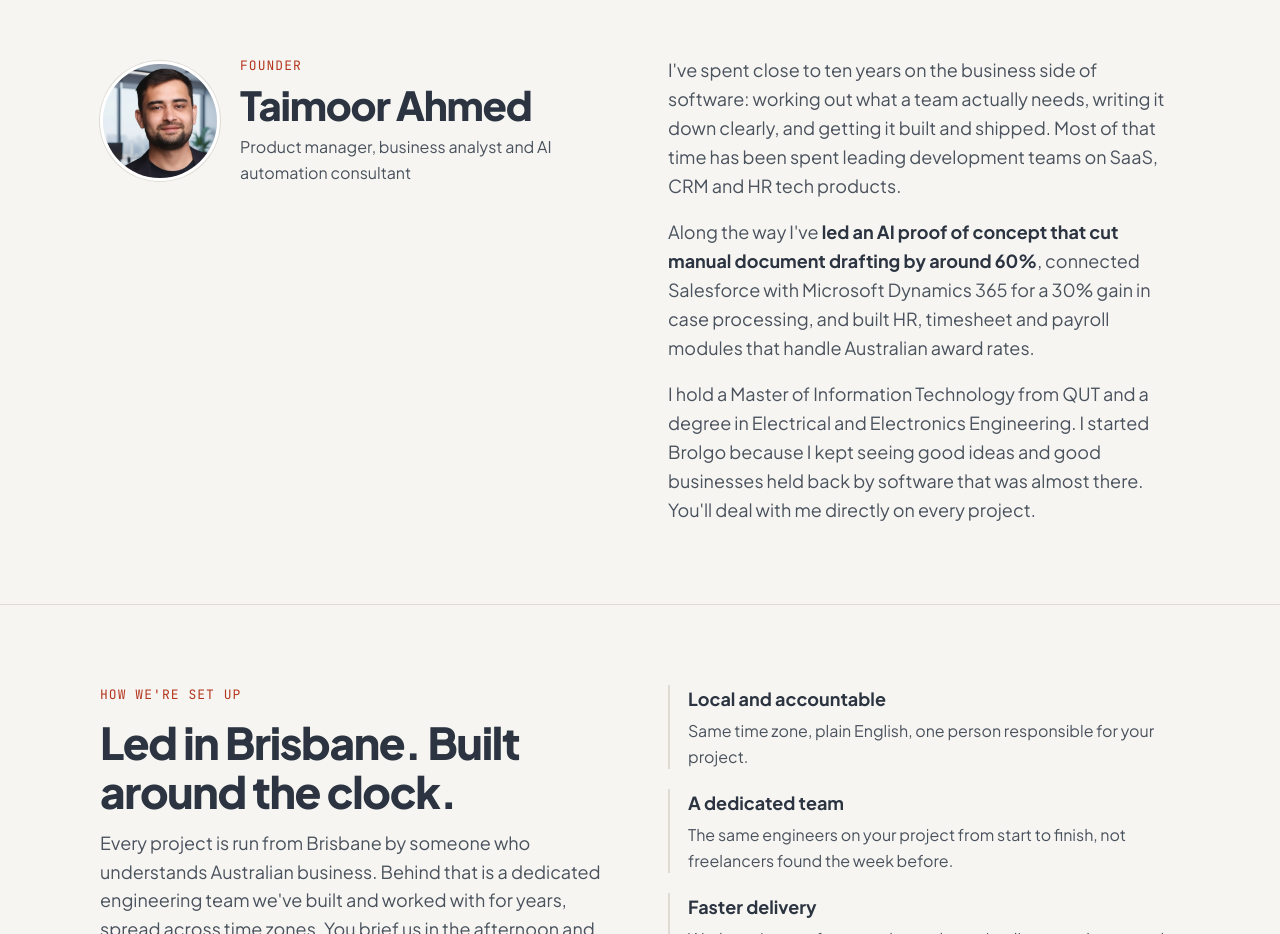
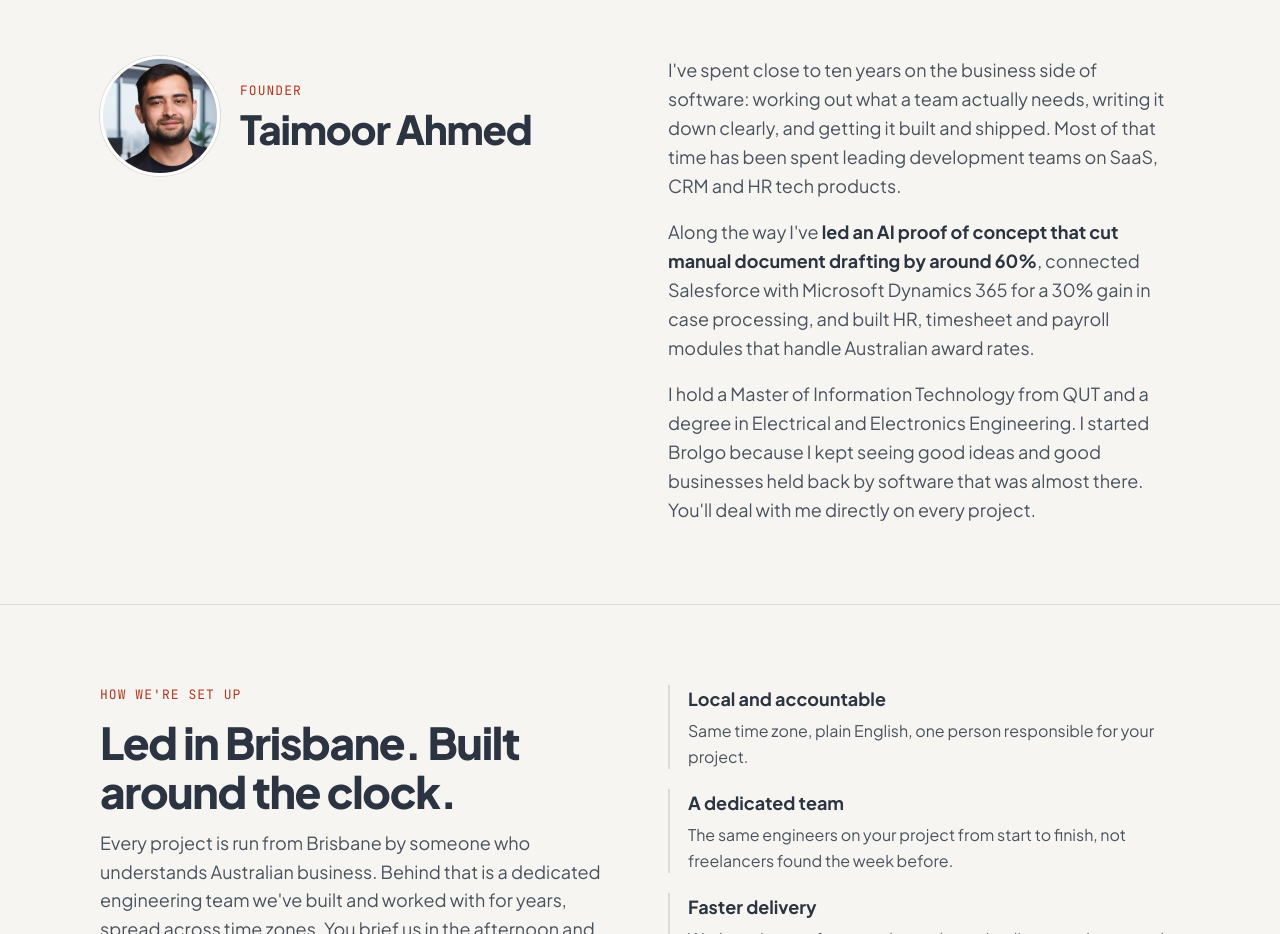
Before and after one commit to taimoor37/brolgo-site, a plain HTML site: page about.html in a window 1280 px wide. Shown: the part 940-1874 px from the top of the page. Drawn offline with Linux system fonts and the light colour scheme.

Commit message:
Remove role line under founder name

```diff
--- a/about.html
+++ b/about.html
@@ -72,7 +72,6 @@
         <div>
           <p class="eyebrow">Founder</p>
           <h2>Taimoor Ahmed</h2>
-          <p class="role">Product manager, business analyst and AI automation consultant</p>
         </div>
       </div>
       <div class="prose">
```
